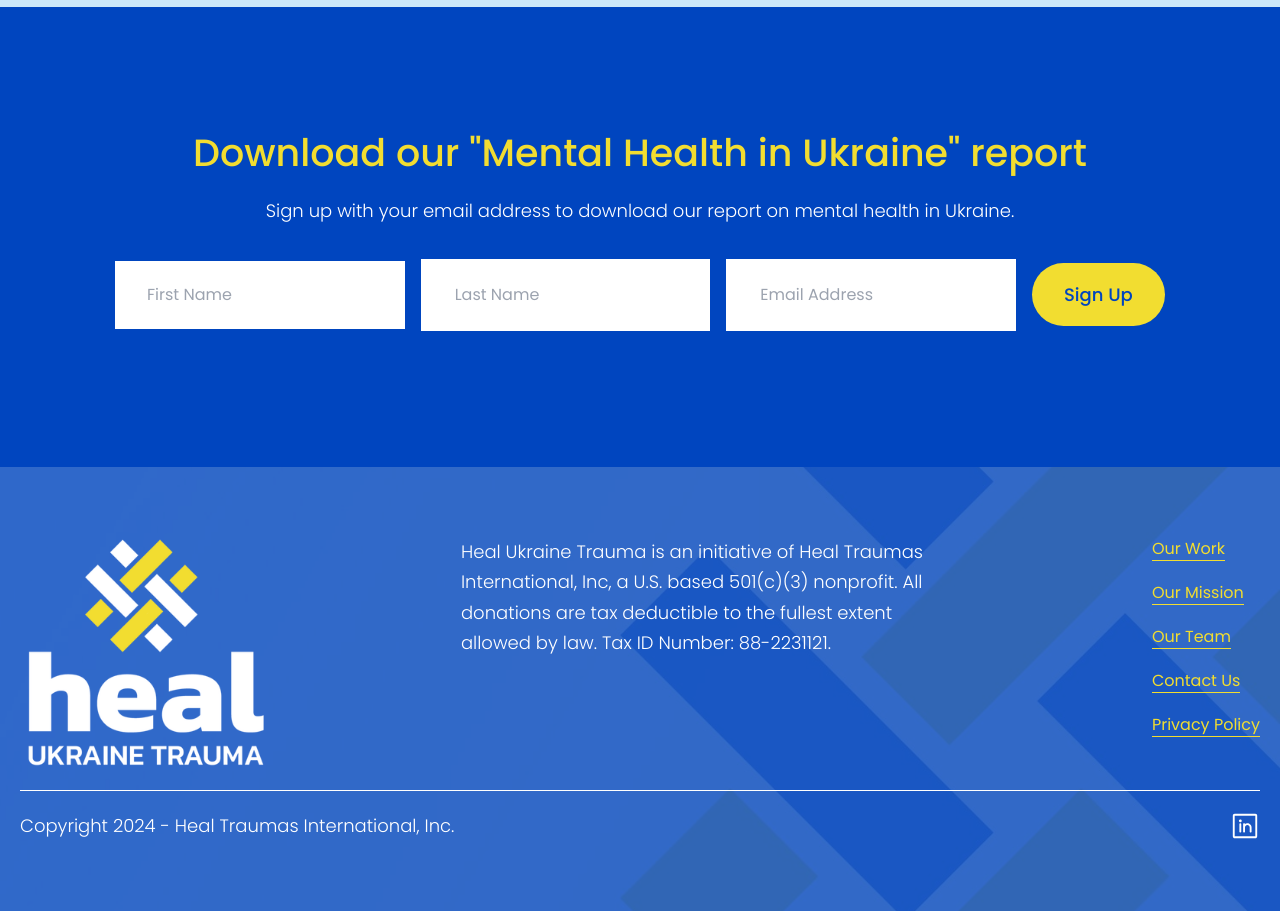
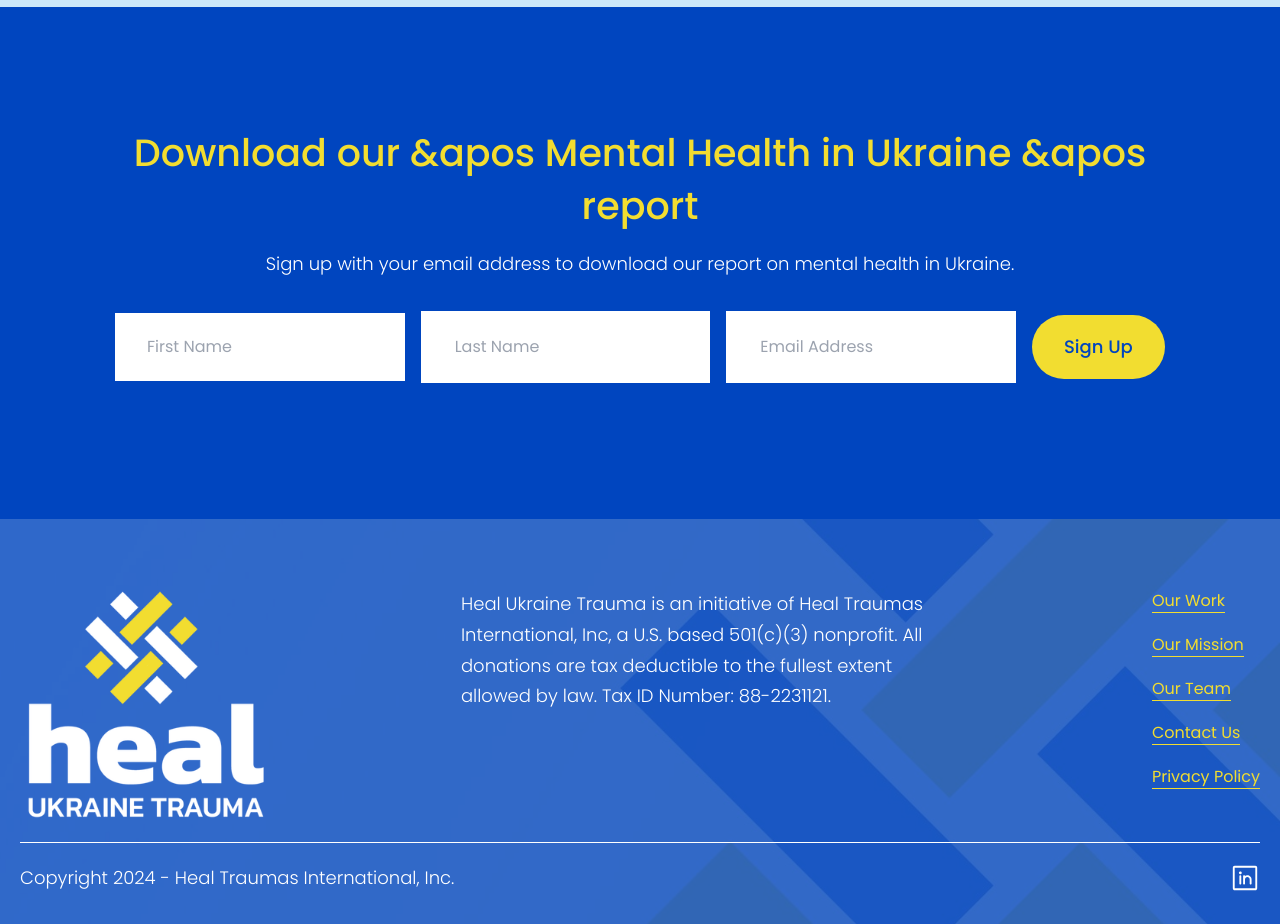
Before and after one commit to Roovin/healtraumas-next, a Next.js app: page / in a window 1280 px wide. Shown: the part 2660-3584 px from the top of the page. Built offline with nearby package versions, Linux system fonts and the light colour scheme.

Commit message:
update footer cta

```diff
--- a/components/FooterCta.jsx
+++ b/components/FooterCta.jsx
@@ -7,7 +7,7 @@
       <div className="container">
         <div className="intro text-center w-full  max-w-[1050px] mx-auto z-[2] ">
           <h2 className=" text-yellow mb-4">
-            Download our "Mental Health in Ukraine" report
+            Download our &apos Mental Health in Ukraine &apos report
           </h2>
           <p className="text-white">
             Sign up with your email address to download our report on mental
@@ -63,7 +63,6 @@
                 value="Sign Up"
                 buttonText="Sign Up"
                 buttonClass="default"
-                url={""}
               />
             </div>
           </form>
```
